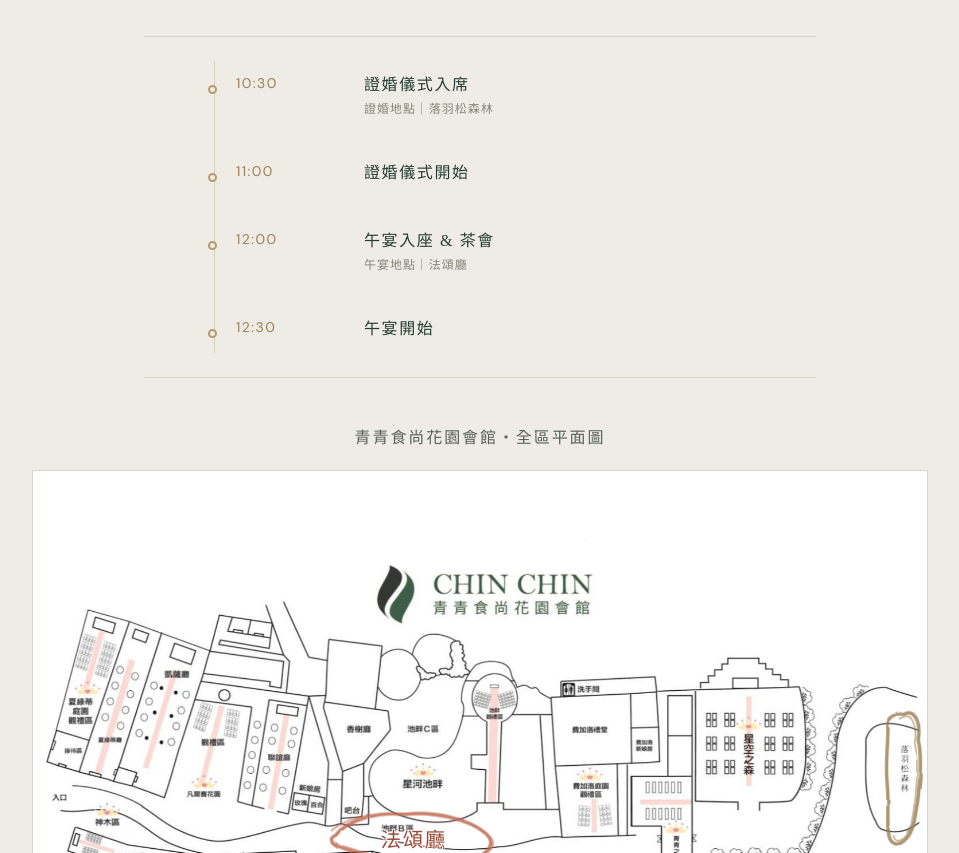
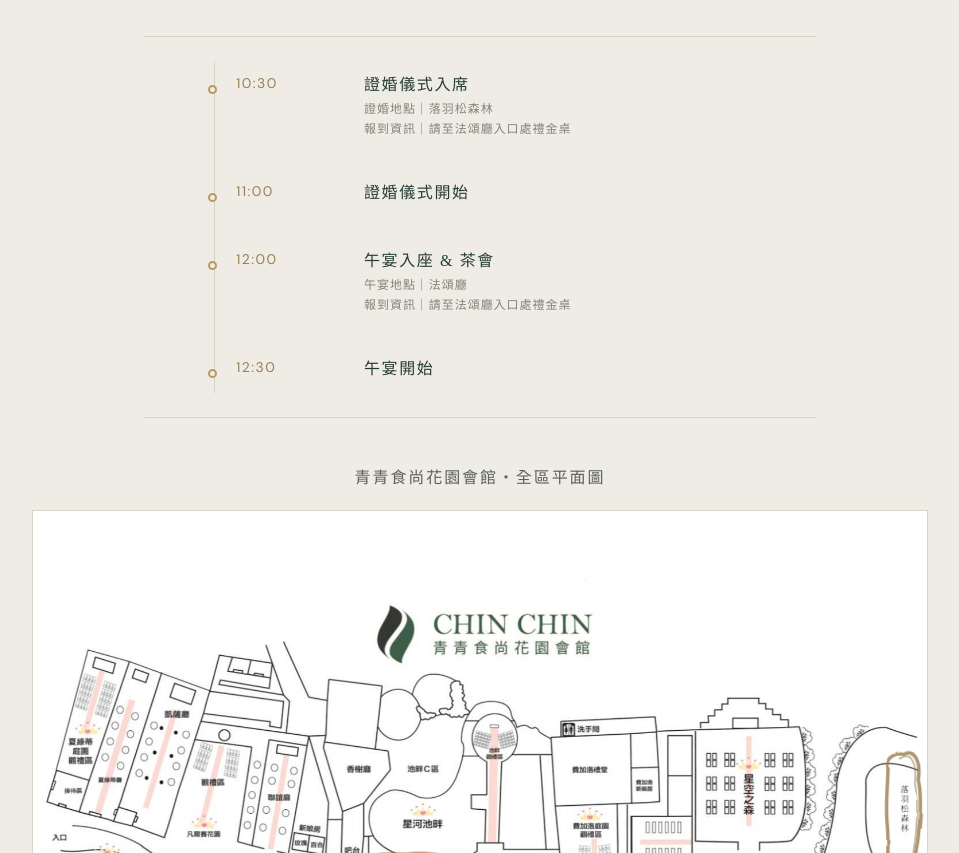
Before and after one commit to aaa89550/wedding20261220, a plain HTML site: page index.html in a window 1280 px wide. Shown: the part 1680-2533 px from the top of the page, without its empty margins (160-1119 px from the left). Drawn offline with nearby package versions, Linux system fonts and the light colour scheme; a web font is replaced by a local one.

Commit message:
Add gift table check-in details
Co-authored-by: Copilot <223556219+Copilot@users.noreply.github.com>

```diff
--- a/index.html
+++ b/index.html
@@ -323,6 +323,7 @@
                 <div>
                   <p class="serif text-sm tracking-[0.1em] md:text-base">證婚儀式入席</p>
                   <p class="mt-1 text-xs tracking-[0.08em] text-[#858478]">證婚地點｜落羽松森林</p>
+                  <p class="mt-1 text-xs tracking-[0.08em] text-[#858478]">報到資訊｜請至法頌廳入口處禮金桌</p>
                 </div>
               </li>
               <li class="relative grid grid-cols-[5.5rem_1fr] gap-4 py-5 pl-7 md:grid-cols-[7rem_1fr]">
@@ -336,6 +337,7 @@
                 <div>
                   <p class="serif text-sm tracking-[0.1em] md:text-base">午宴入座 &amp; 茶會</p>
                   <p class="mt-1 text-xs tracking-[0.08em] text-[#858478]">午宴地點｜法頌廳</p>
+                  <p class="mt-1 text-xs tracking-[0.08em] text-[#858478]">報到資訊｜請至法頌廳入口處禮金桌</p>
                 </div>
               </li>
               <li class="relative grid grid-cols-[5.5rem_1fr] gap-4 py-5 pl-7 md:grid-cols-[7rem_1fr]">
```
